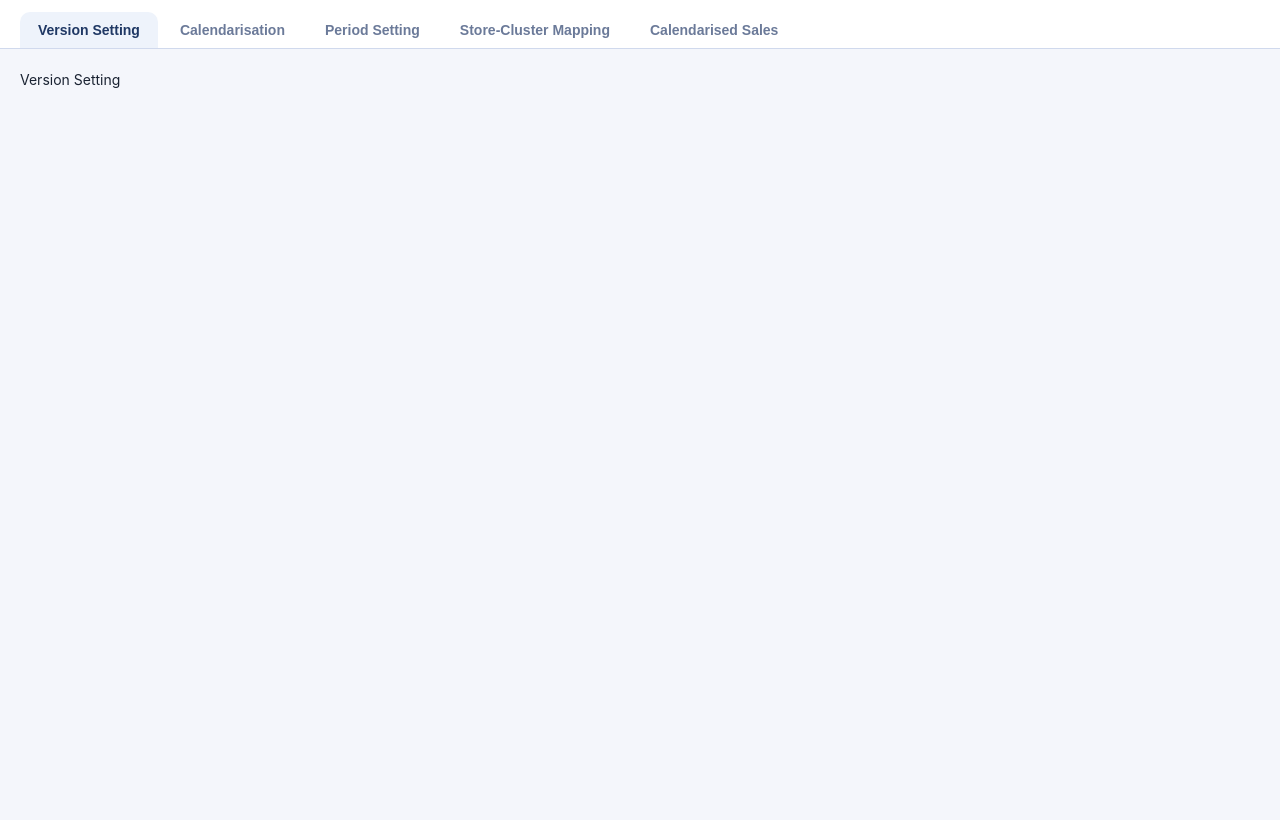
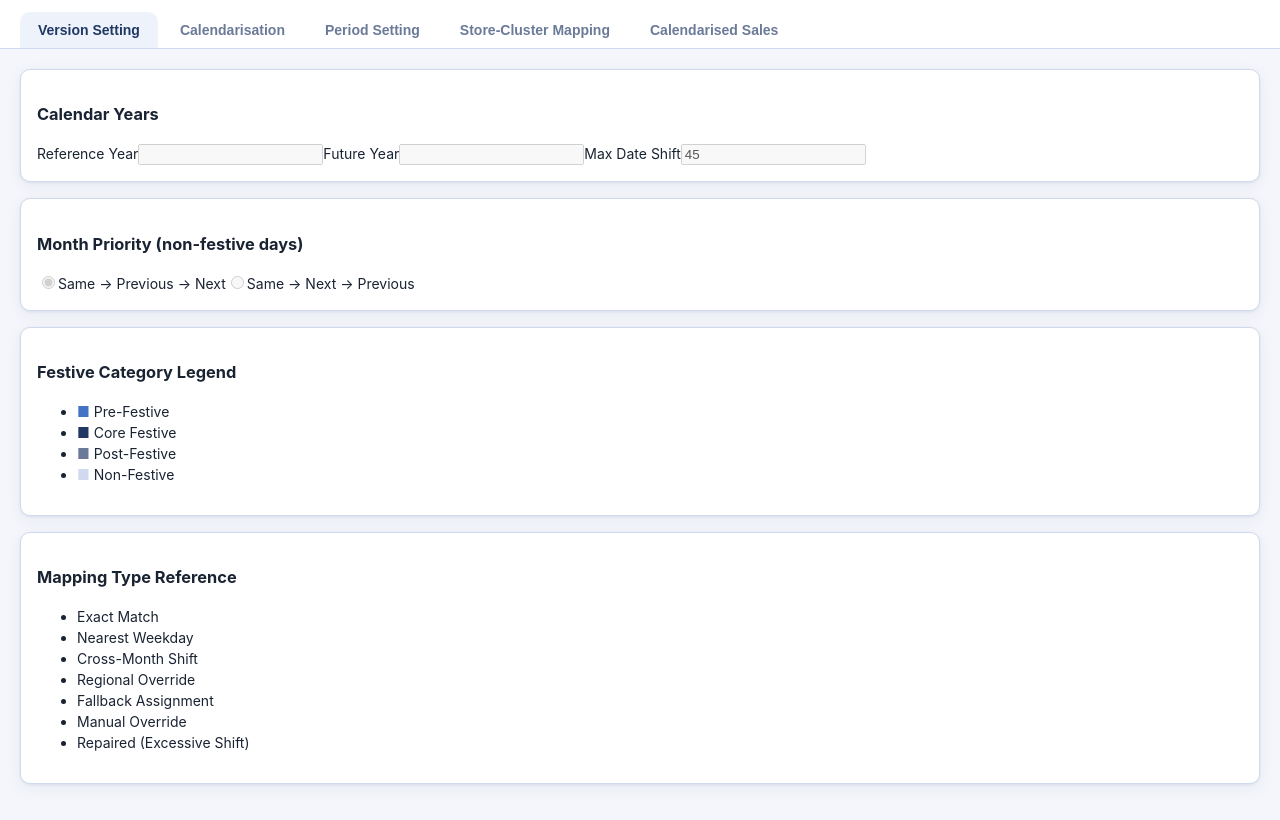
Before and after one commit to rohitsharma-sketch/AIO-Planning-APP, a React (Vite) app in the folder Calendar Engine/frontend/: page / in a window 1280 px wide. Both pictures are taken after a click on the button "Version Setting". Built offline with nearby package versions, Linux system fonts and the light colour scheme; no server answers.

Commit message:
Implement Version Setting tab

```diff
--- a/Calendar Engine/frontend/src/components/VersionSettingTab.jsx
+++ b/Calendar Engine/frontend/src/components/VersionSettingTab.jsx
@@ -1 +1,85 @@
-export default function VersionSettingTab() { return <div className="module-panel">Version Setting</div> }
+import { useState, useEffect } from 'react'
+import { getAppState, putAppState } from '../lib/api'
+
+const MAPPING_TYPES = [
+  'Exact Match', 'Nearest Weekday', 'Cross-Month Shift', 'Regional Override',
+  'Fallback Assignment', 'Manual Override', 'Repaired (Excessive Shift)',
+]
+
+export default function VersionSettingTab({ isPlanner }) {
+  const [refYear, setRefYear] = useState('')
+  const [futYear, setFutYear] = useState('')
+  const [maxShift, setMaxShift] = useState('45')
+  const [moPri, setMoPri] = useState('prev')
+  const [status, setStatus] = useState(null)
+
+  useEffect(() => {
+    getAppState().then(s => {
+      if (s.refYear) setRefYear(s.refYear)
+      if (s.futYear) setFutYear(s.futYear)
+      if (s.maxShift) setMaxShift(s.maxShift)
+      if (s.moPri) setMoPri(s.moPri)
+    }).catch(() => {})
+  }, [])
+
+  async function save(partial) {
+    if (!isPlanner) return
+    try {
+      await putAppState(partial)
+      setStatus({ ok: true, msg: 'Saved' })
+    } catch (e) {
+      setStatus({ ok: false, msg: e.message })
+    }
+  }
+
+  return (
+    <div className="module-panel">
+      <div className="card">
+        <h3>Calendar Years</h3>
+        <label>Reference Year</label>
+        <input type="number" value={refYear} disabled={!isPlanner}
+          onChange={e => setRefYear(e.target.value)}
+          onBlur={() => save({ refYear })} />
+        <label>Future Year</label>
+        <input type="number" value={futYear} disabled={!isPlanner}
+          onChange={e => setFutYear(e.target.value)}
+          onBlur={() => save({ futYear })} />
+        <label>Max Date Shift</label>
+        <input type="number" value={maxShift} disabled={!isPlanner}
+          onChange={e => setMaxShift(e.target.value)}
+          onBlur={() => save({ maxShift })} />
+      </div>
+
+      <div className="card">
+        <h3>Month Priority (non-festive days)</h3>
+        <label>
+          <input type="radio" name="moPri" value="prev" checked={moPri === 'prev'} disabled={!isPlanner}
+            onChange={() => { setMoPri('prev'); save({ moPri: 'prev' }) }} />
+          Same → Previous → Next
+        </label>
+        <label>
+          <input type="radio" name="moPri" value="next" checked={moPri === 'next'} disabled={!isPlanner}
+            onChange={() => { setMoPri('next'); save({ moPri: 'next' }) }} />
+          Same → Next → Previous
+        </label>
+      </div>
+
+      <div className="card">
+        <h3>Festive Category Legend</h3>
+        <ul>
+          <li><span style={{ color: 'var(--navy3)' }}>■</span> Pre-Festive</li>
+          <li><span style={{ color: 'var(--navy)' }}>■</span> Core Festive</li>
+          <li><span style={{ color: 'var(--muted)' }}>■</span> Post-Festive</li>
+          <li><span style={{ color: 'var(--border)' }}>■</span> Non-Festive</li>
+        </ul>
+      </div>
+
+      <div className="card">
+        <h3>Mapping Type Reference</h3>
+        <ul>{MAPPING_TYPES.map(t => <li key={t}>{t}</li>)}</ul>
+      </div>
+
+      {status && <p style={{ color: status.ok ? 'var(--green)' : 'var(--red)' }}>{status.msg}</p>}
+    </div>
+  )
+}
```
